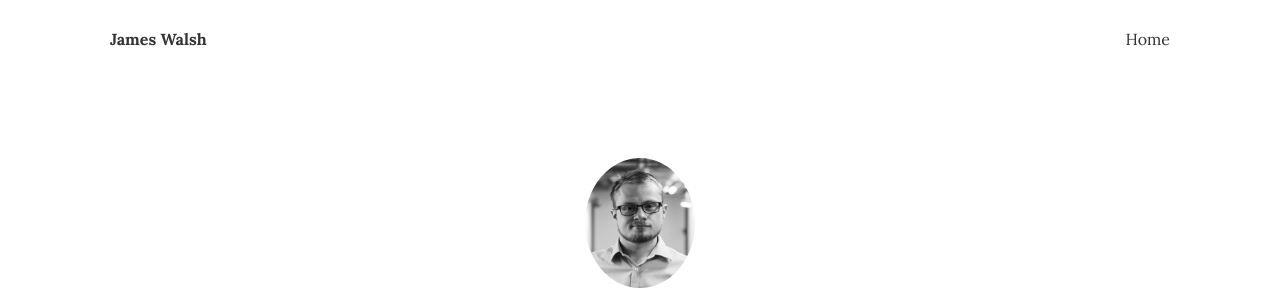
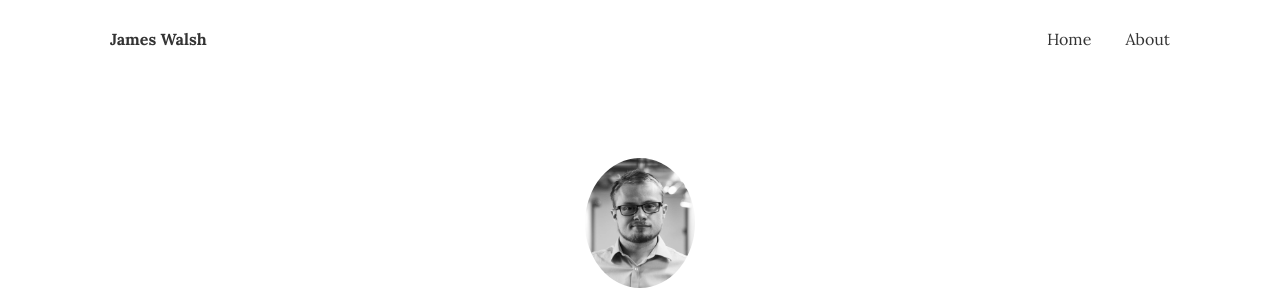
Before and after one commit to dead-water/dead-water.github.io, a Jekyll site: the page built from index.html, in a window 1280 px wide. Shown: the top 290 px of the page. Built offline with Jekyll 4.4.1, drawn with Linux system fonts in a browser that asks for light colours.

Commit message:
add back menu bar for pages

```diff
--- a/_includes/header.html
+++ b/_includes/header.html
@@ -22,7 +22,8 @@
           <li class="nav__item">
             <a href="{{site.baseurl}}/" class="nav__link">Home</a>
           </li>
-          <!-- {% for page in site.pages %} UNCOMMENT AND ADD A PAGE IN _pages
+<!--           UNCOMMENT AND ADD A PAGE IN _pages -->
+          {% for page in site.pages %}
             {% unless page.name == 'tags.html' or page.name == '404.html' %}
           {% if page.title %}
           <li class="nav__item">
@@ -30,7 +31,7 @@
           </li>
           {% endif %}
             {% endunless %}
-          {% endfor %} -->
+          {% endfor %}
         </ul>
 
       </div>
```
